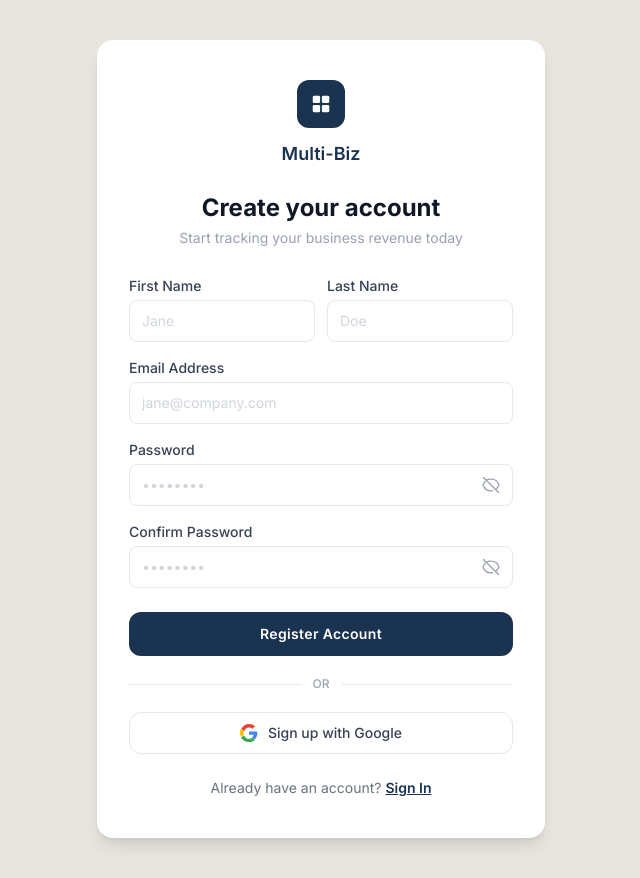
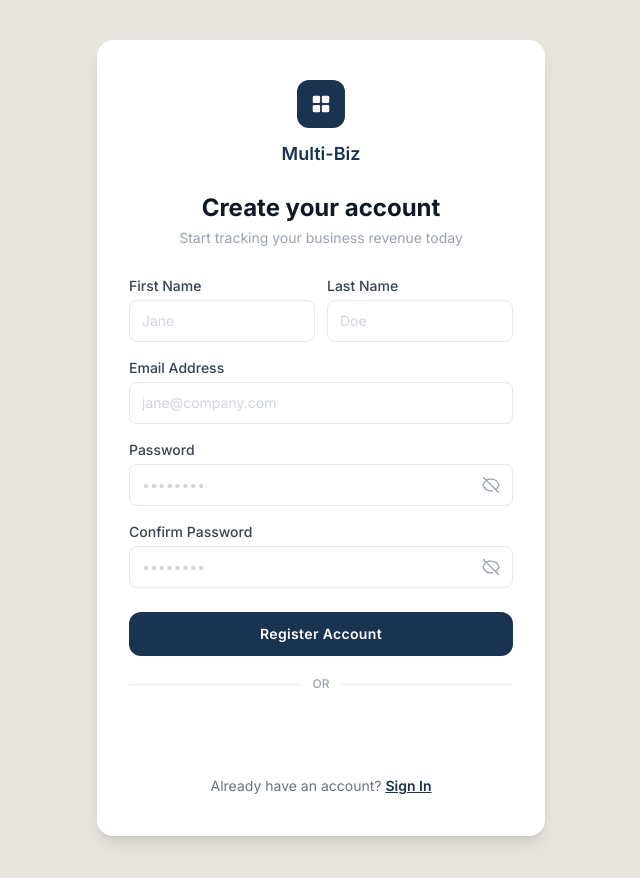
Before and after one commit to lVIN15/IT342-Lagamo-MultiBiz, a React (Vite) app in the folder web/: page /register in a window 1280 px wide. Shown: the whole page, without its empty margins (319-959 px from the left). Built offline with nearby package versions, Linux system fonts and the light colour scheme.

Commit message:
feat: web/src/pages/Register.jsx Google Register UI integration

```diff
--- a/web/src/pages/Register.jsx
+++ b/web/src/pages/Register.jsx
@@ -1,20 +1,9 @@
 import { useState } from 'react'
 import { Link, useNavigate } from 'react-router-dom'
 import axios from 'axios'
+import { GoogleLogin } from '@react-oauth/google'
 
 const API_BASE = 'http://localhost:8080'
-
-// ── Google colour SVG (inline, no external dep) ─────────────────────────────
-function GoogleIcon() {
-  return (
-    <svg width="18" height="18" viewBox="0 0 48 48" aria-hidden="true">
-      <path fill="#EA4335" d="M24 9.5c3.54 0 6.7 1.22 9.19 3.22l6.85-6.85C35.9 2.38 30.28 0 24 0 14.82 0 6.96 5.43 3.19 13.32l7.98 6.2C13.12 13.36 18.12 9.5 24 9.5z"/>
-      <path fill="#4285F4" d="M46.1 24.55c0-1.64-.15-3.22-.41-4.75H24v8.98h12.43c-.54 2.9-2.17 5.36-4.62 7.01l7.19 5.58C43.38 37.3 46.1 31.4 46.1 24.55z"/>
-      <path fill="#FBBC05" d="M11.17 28.48A14.56 14.56 0 0 1 9.5 24c0-1.56.27-3.08.67-4.48L2.2 13.32A23.93 23.93 0 0 0 0 24c0 3.86.92 7.5 2.56 10.72l8.61-6.24z"/>
-      <path fill="#34A853" d="M24 48c6.28 0 11.56-2.08 15.41-5.66l-7.19-5.58C30.16 38.8 27.24 39.5 24 39.5c-5.88 0-10.88-3.86-12.83-9.02l-8.61 6.24C6.96 42.57 14.82 48 24 48z"/>
-    </svg>
-  )
-}
 
 // ── Eye / EyeOff toggle icons ─────────────────────────────────────────────
 function EyeIcon({ open }) {
@@ -77,6 +66,32 @@ export default function Register() {
     } finally {
       setLoading(false)
     }
+  }
+
+  const handleGoogleSuccess = async (credentialResponse) => {
+    setError('')
+    setSuccess('')
+    setLoading(true)
+    try {
+      const { data } = await axios.post(`${API_BASE}/api/auth/google`, {
+        token: credentialResponse.credential,
+      })
+      const payload = data.data
+      localStorage.setItem('user', JSON.stringify(payload.user))
+      localStorage.setItem('token',  payload.accessToken)
+      localStorage.setItem('refreshToken', payload.refreshToken)
+      localStorage.setItem('role',         payload.user.role)
+      setSuccess(`Account synced! Redirecting…`)
+      setTimeout(() => navigate('/dashboard'), 1200)
+    } catch (err) {
+      setError(err.response?.data?.error?.message ?? 'Google signup failed. Please try again.')
+    } finally {
+      setLoading(false)
+    }
+  }
+
+  const handleGoogleError = () => {
+    setError('Google signup was unsuccessful.')
   }
 
   return (
@@ -198,13 +213,18 @@ export default function Register() {
           <hr className="flex-1 border-gray-200" />
         </div>
 
-        {/* Google (UI only) */}
-        <button
-          type="button"
-          className="w-full flex items-center justify-center gap-2.5 border border-gray-200 rounded-xl py-2.5 text-sm font-medium text-gray-700 hover:bg-gray-50 transition cursor-pointer">
-          <GoogleIcon />
-          Sign up with Google
-        </button>
+        {/* Google OAuth Login */}
+        <div className="flex justify-center w-full">
+          <GoogleLogin
+            onSuccess={handleGoogleSuccess}
+            onError={handleGoogleError}
+            shape="rectangular"
+            theme="outline"
+            size="large"
+            width="100%"
+            text="signup_with"
+          />
+        </div>
 
         {/* Sign in link */}
         <p className="mt-6 text-center text-sm text-gray-500">
```
